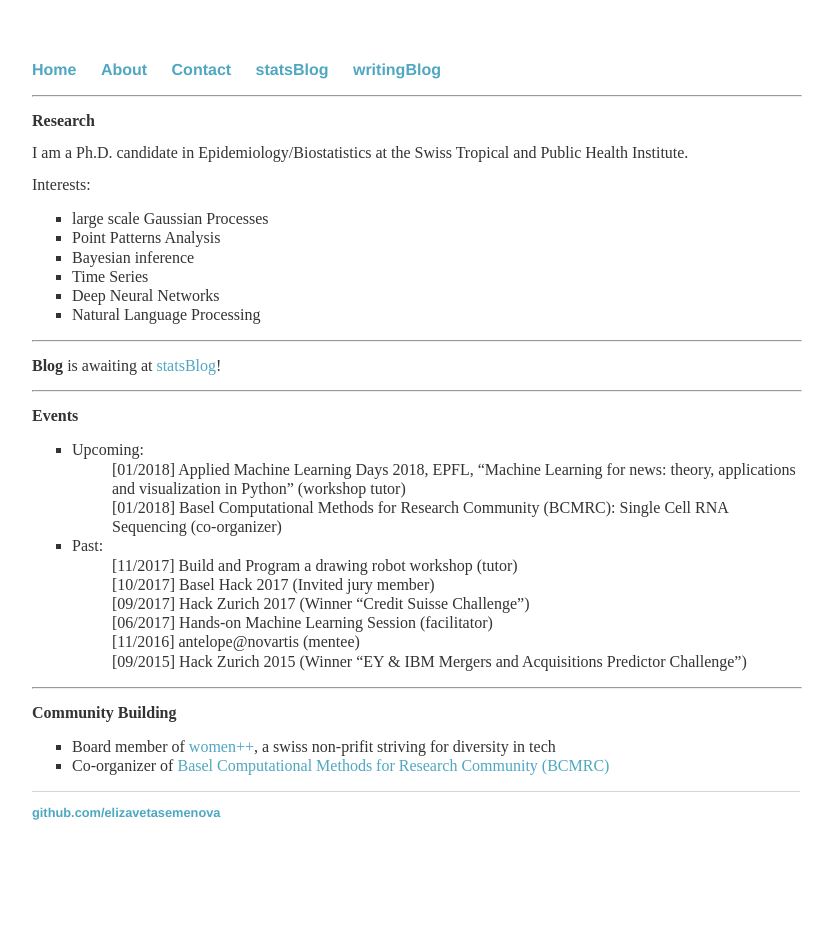
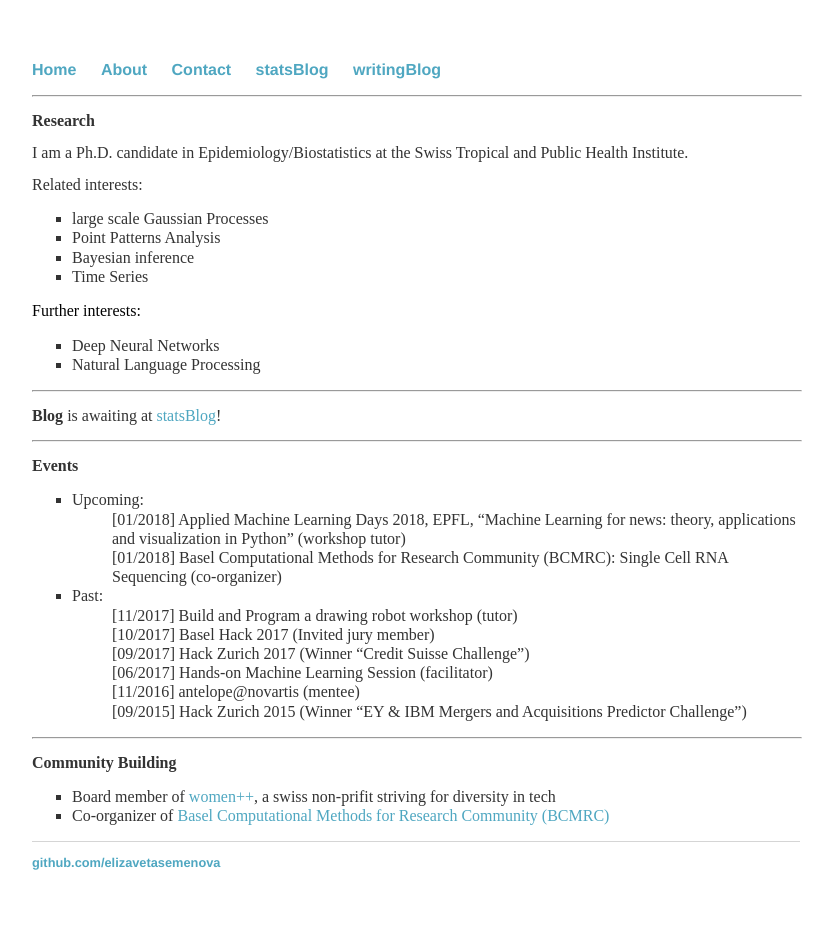
Before and after one commit to elizavetasemenova/elizavetasemenova.github.io, a Jekyll site: the page built from index.html, in a window 1280 px wide. Shown: the whole page, without its empty margins (224-1057 px from the left). Built offline with Jekyll 4.4.1, drawn with Linux system fonts in a browser that asks for light colours; before the commit the page ends 900 px from its top, so only the background shows below that.

Commit message:
Update index.html

```diff
--- a/index.html
+++ b/index.html
@@ -10,15 +10,18 @@
 	<p><b>Research</b></p>
 	<p>I am a Ph.D. candidate in Epidemiology/Biostatistics at the Swiss Tropical and Public Health Institute. </p>
 
-<p> Interests:
+<p> Related interests:
        <ul style="list-style-type:square">
 	  <li>large scale Gaussian Processes</li>
 	  <li>Point Patterns Analysis</li>
 	  <li>Bayesian inference</li>
 	  <li>Time Series </li>
+	</ul>
+  Further interests:
+	<ul style="list-style-type:square">
 	  <li>Deep Neural Networks</li>
 	  <li>Natural Language Processing</li>
-	</ul>
+        </ul>
 </p>
 
 <hr width="100%">
```
